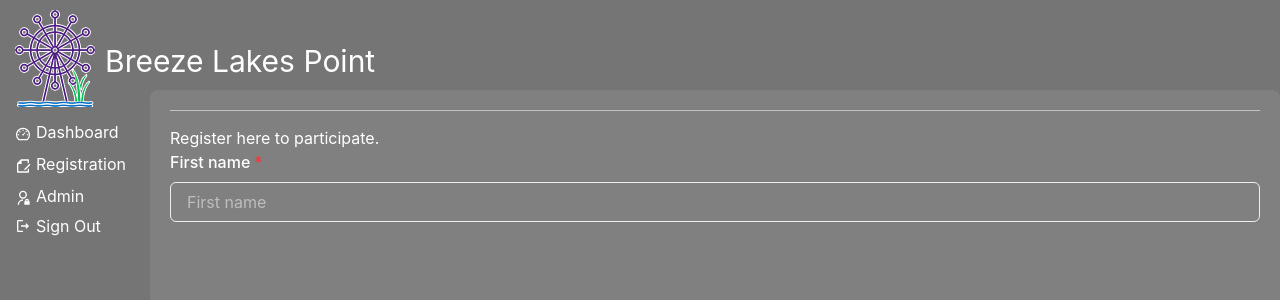
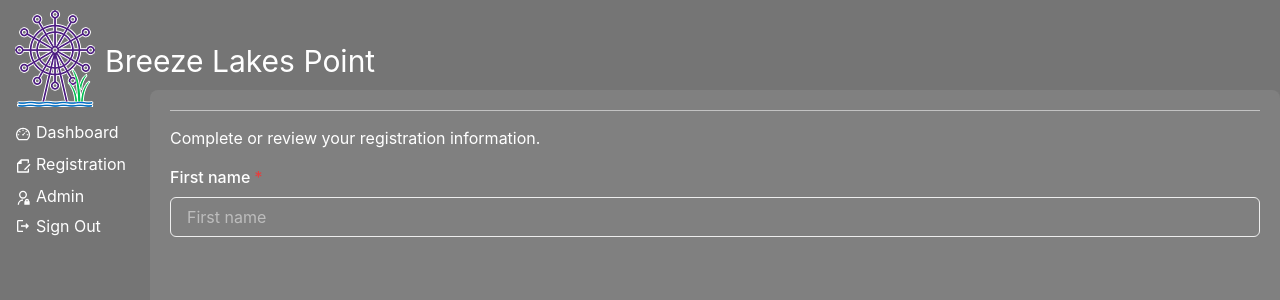
Before and after one commit to kristenkinnearohlmann/breeze-lakes-point-2, a Next.js app: page /registration in a window 1280 px wide. Shown: the top 300 px of the page. Built offline with nearby package versions, Linux system fonts and the light colour scheme; no server answers.

Commit message:
Finished adding first name as test entry for form

```diff
--- a/pages/registration.tsx
+++ b/pages/registration.tsx
@@ -6,12 +6,14 @@ import { useMe } from "../lib/hooks";
 
 const Registration = () => {
   const { user } = useMe();
-
+  console.log(user);
   return (
     <div>
       <UserHeader user={user}></UserHeader>
+      <Box paddingBottom="15px">
+        <Text>Complete or review your registration information.</Text>
+      </Box>
       <Box>
-        <Text>Register here to participate.</Text>
         <form>
           <FormControl isRequired>
             <FormLabel htmlFor="first-name">First name</FormLabel>
```
